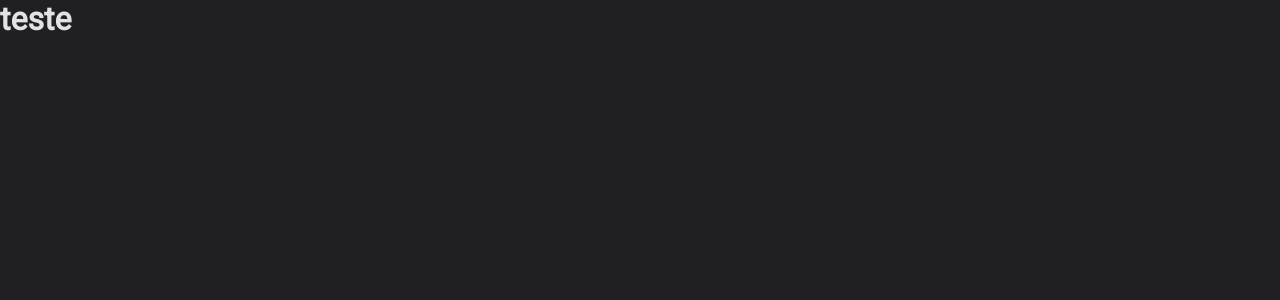
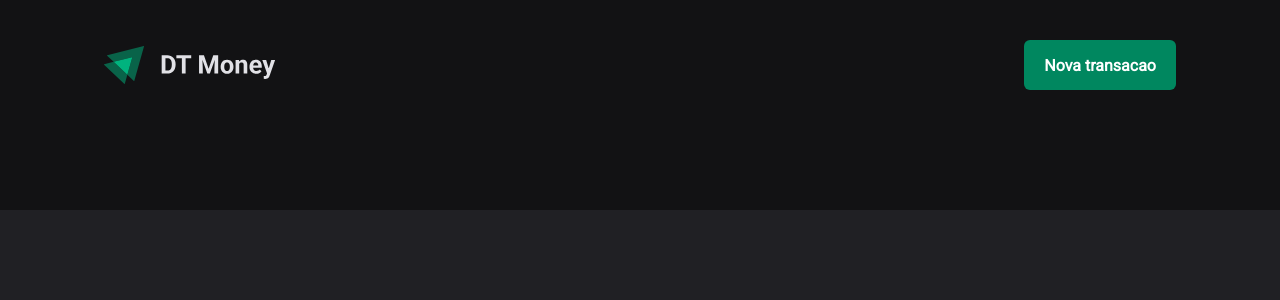
Before and after one commit to Carlos-Castro11/DT-Money, a React (Vite) app: page / in a window 1280 px wide. Shown: the top 300 px of the page. Built offline with nearby package versions, Linux system fonts and the light colour scheme.

Commit message:
Add header component

```diff
--- a/src/App.tsx
+++ b/src/App.tsx
@@ -1,12 +1,13 @@
 import { ThemeProvider } from "styled-components";
 import { defaultTheme } from "./styles/themes/default";
 import { GlobalStyle } from "./styles/global";
+import { Transactions } from "./pages/Transactions";
 
 export function App() {
   return (
     <ThemeProvider theme={defaultTheme}>
       <GlobalStyle />
-      <h1>teste</h1>
+      <Transactions />
     </ThemeProvider>
   );
 }
--- /dev/null
+++ b/src/components/Header/index.tsx
@@ -0,0 +1,13 @@
+import * as S from "./styles";
+import LogoImg from "../../assets/logo.svg";
+
+export function Header() {
+  return (
+    <S.HeaderContainer>
+      <S.HeaderContent>
+        <img src={LogoImg} alt="" />
+        <S.NewTransactionButton>Nova transacao</S.NewTransactionButton>
+      </S.HeaderContent>
+    </S.HeaderContainer>
+  );
+}
--- /dev/null
+++ b/src/components/Header/styles.ts
@@ -0,0 +1,33 @@
+import styled from "styled-components";
+
+export const HeaderContainer = styled.header`
+  background: ${(props) => props.theme["gray-900"]};
+  padding: 2.5rem 0 7.5rem;
+`;
+
+export const HeaderContent = styled.div`
+  width: 100%;
+  max-width: 1120px;
+  margin: 0 auto;
+  padding: 0 1.5rem;
+
+  display: flex;
+  justify-content: space-between;
+  align-items: center;
+`;
+
+export const NewTransactionButton = styled.button`
+  height: 50px;
+  border: 0;
+  background: ${(props) => props.theme["green-500"]};
+  color: ${(props) => props.theme.white};
+  font-weight: bold;
+  padding: 0 1.25rem;
+  border-radius: 6px;
+  cursor: pointer;
+
+  &:hover {
+    background: ${(props) => props.theme["green-700"]};
+    transition: background-color 0.2s;
+  }
+`;
--- /dev/null
+++ b/src/pages/Transactions/index.tsx
@@ -0,0 +1,9 @@
+import { Header } from "../../components/Header";
+
+export function Transactions() {
+  return (
+    <div>
+      <Header />
+    </div>
+  );
+}
--- a/src/styles/global.ts
+++ b/src/styles/global.ts
@@ -6,7 +6,6 @@
     margin: 0;
     padding: 0;
     box-sizing: border-box;
-    -webkit-font-smoothing: antialiased;
     -webkit-tap-highlight-color: rgba(0, 0, 0, 0);
     -moz-osx-font-smoothing: grayscale;
     scroll-behavior: smooth;
@@ -15,6 +14,7 @@
 body {
     background-color: ${(props) => props.theme["gray-800"]};
     color: ${(props) => props.theme["gray-100"]};
+    -webkit-font-smoothing: antialiased;
 }
 
 body, input, textarea, button {
```
Also changed, not shown: src/assets/logo.svg (added), src/pages/Transactions/styles.ts (added), 1 other file (tests, documents, lock files or other folders).
